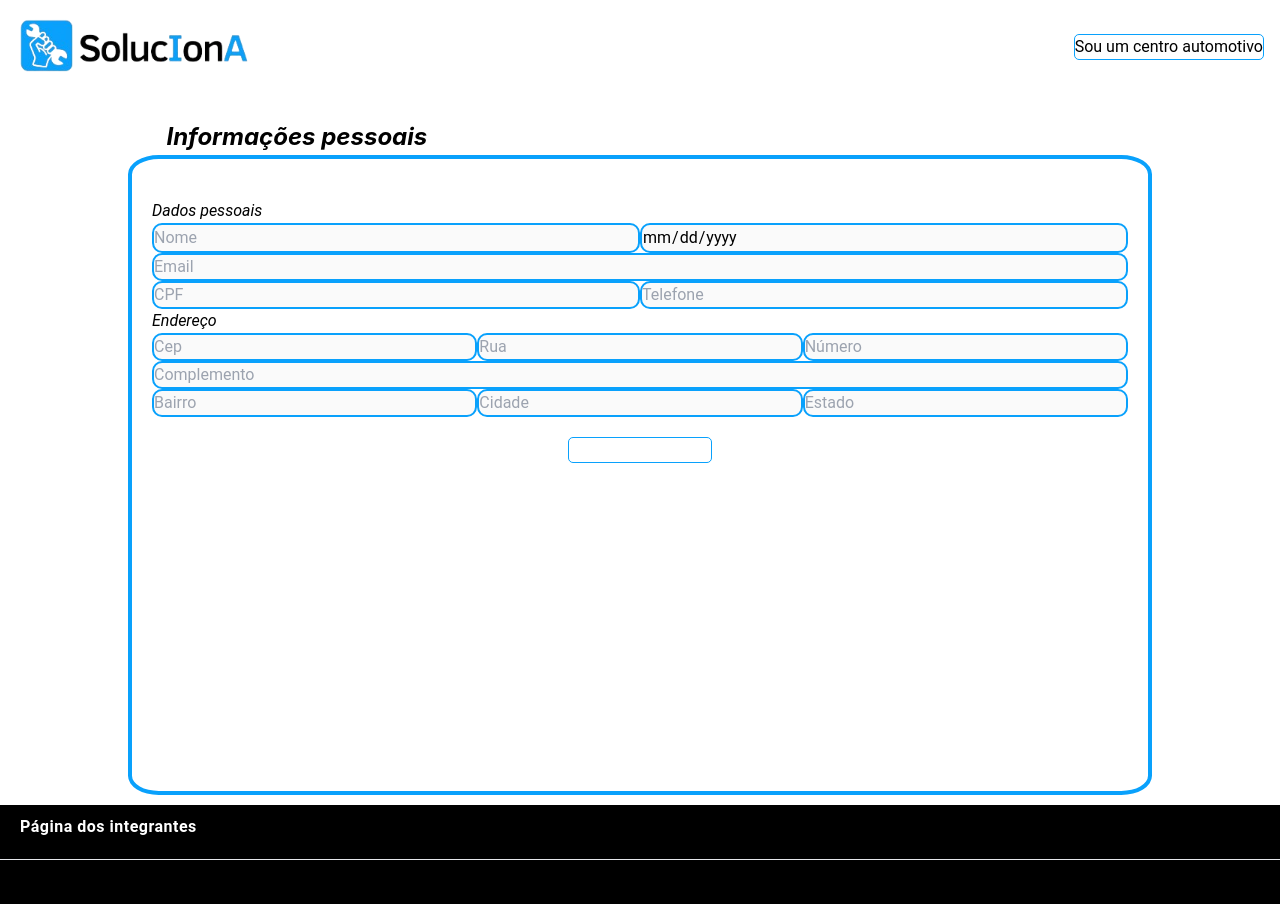
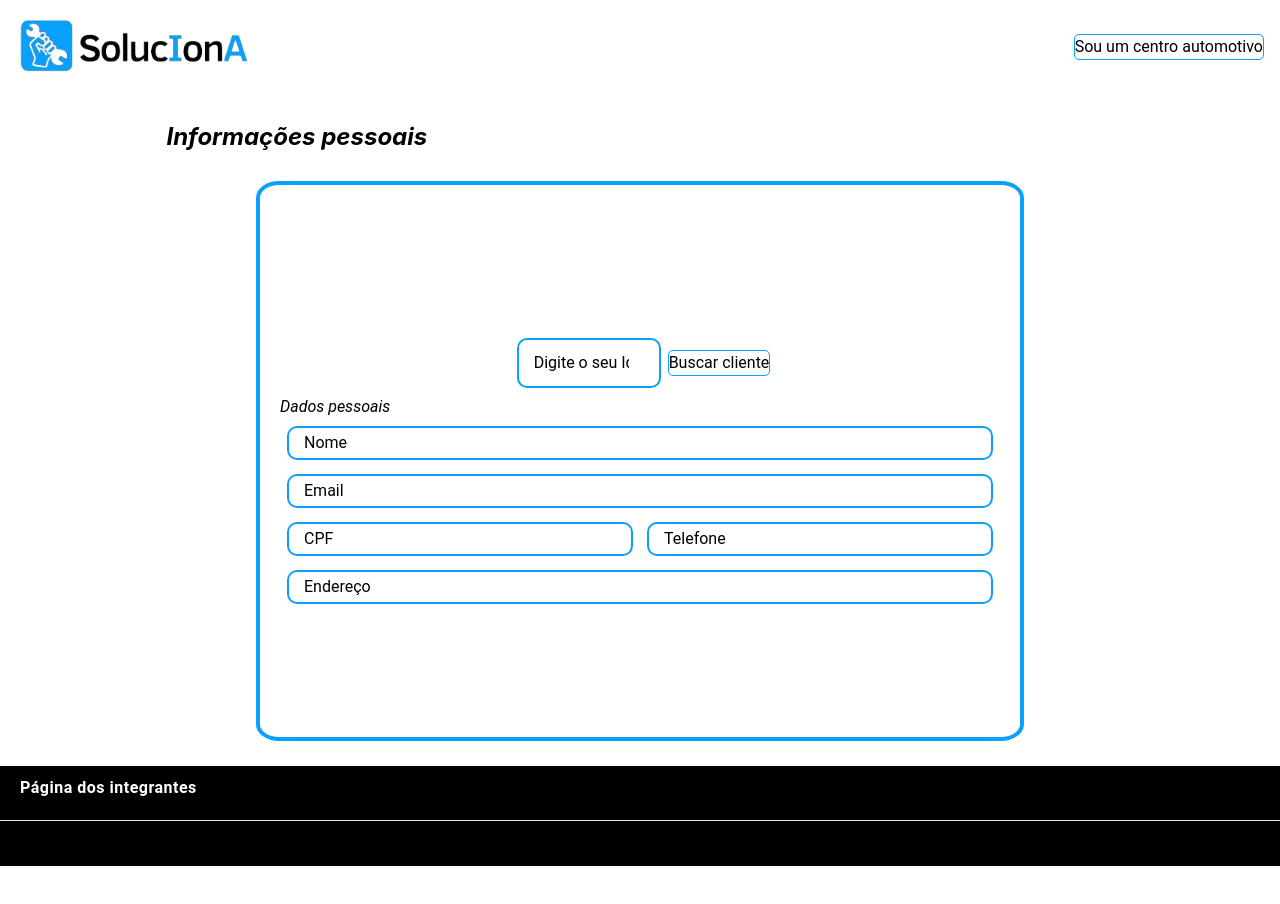
Before and after one commit to CmarxS/Challenge-Front-4, a Next.js app: page /site/infosClientes in a window 1280 px wide. After the commit the page ends 866 px from the top, so only its background shows below. Built offline with nearby package versions, Linux system fonts and the light colour scheme.

Commit message:
Simulando um BD com JSON

```diff
--- /dev/null
+++ b/db.json
@@ -0,0 +1,40 @@
+{
+  "clientes": [
+    {
+      "id": "1",
+      "nome": "João Silva",
+      "email": "joao.silva@example.com",
+      "cpf": "123.456.789-00",
+      "telefone": "(11) 91234-5678",
+      "endereco": "Rua Exemplo, 123, São Paulo, SP",
+      "senha": "Senha123"
+    },
+    {
+      "id": "2",
+      "nome": "Caio Marques",
+      "email": "caiomarques.cmxs@gmail.com",
+      "cpf": "535.497.828-96",
+      "telefone": "(11) 94374-0709",
+      "endereco": "Av. Doutor Eduardo Cotching, 694",
+      "senha": "Caio123456"
+    },
+    {
+      "id": "3",
+      "nome": "Maria Oliveira",
+      "email": "maria.oliveira@example.com",
+      "cpf": "987.654.321-00",
+      "telefone": "(11) 98765-4321",
+      "endereco": "Rua Nova, 456, Rio de Janeiro, RJ",
+      "senha": "Maria123456"
+    },
+    {
+      "id": "265a",
+      "nome": "Caio Marques",
+      "email": "caiomarques.cmxs@gmail.com",
+      "cpf": "53549782896",
+      "telefone": "11943740709",
+      "endereco": "Av. Doutor Eduardo Cotching, 694",
+      "senha": "cacwccawwA12"
+    }
+  ]
+}
--- a/src/app/site/cadastro/page.tsx
+++ b/src/app/site/cadastro/page.tsx
@@ -1,73 +1,76 @@
-'use client'
+"use client"
+
+import { useState } from "react";
+import Formulario from "@/components/formulario/formulario";
 import Input from "@/components/input/input";
-import Formulario from "../../../components/formulario/formulario";
-import './cadastro.scss';
-import { Usuario } from "@/app/types/types";
-import { useState } from "react";
+import { Cliente } from "@/app/types/types";
 import { useRouter } from "next/navigation";
 
 const Cadastro = () => {
 
     const navigation = useRouter();
 
-    const [usuario, setUsuario] = useState<Usuario>({
-        nome: "",
-        email: "",
-        CPF: "",
-        data: "",
-        telefone: "",
-        CEP: "",
-        senha: ""
+    const [cliente, setCliente] = useState<Cliente>({
+        nome: '',
+        email: '',
+        cpf: '',
+        telefone: '',
+        endereco: '',
+        senha: ''
     });
 
-    const handleChange = (evento: React.ChangeEvent<HTMLInputElement>) => {
-        const { name, value } = evento.target;
-        setUsuario({
-            ...usuario,
-            [name]: value
-        });
+    const handleChange = (e: React.ChangeEvent<HTMLInputElement>) => {
+        const { name, value } = e.target;
+        setCliente((prevCliente) => ({
+            ...prevCliente,
+            [name]: value,
+        }));
     };
 
-    const handleSubmit = async (evento: React.FormEvent<HTMLFormElement>) => {
-        evento.preventDefault();
+    const handleSubmit = async (e: React.FormEvent) => {
+        e.preventDefault();
         try {
-            const response = await fetch('api que virá de java', {
+            const response = await fetch('http://localhost:3001/clientes', {
                 method: 'POST',
                 headers: {
-                    'Content-Type': 'application/json'
+                    'Content-Type': 'application/json',
                 },
-                body: JSON.stringify(usuario)
+                body: JSON.stringify(cliente),
             });
 
             if (response.ok) {
                 alert('Usuário cadastrado com sucesso!');
-                setUsuario({
+                setCliente({
                     nome: "",
                     email: "",
-                    CPF: "",
-                    data: "",
+                    cpf: "",
                     telefone: "",
-                    CEP: "",
+                    endereco: "",
                     senha: ""
                 });
                 navigation.push('/site/inicial');
             }
 
+            if (!response.ok) {
+                throw new Error('Erro ao cadastrar cliente');
+            }
+
+            const data = await response.json();
+            console.log('Cliente cadastrado com sucesso:', data);
         } catch (error) {
             console.error("Erro: " + error);
         }
-    }
+    };
 
     return (
         <div>
             <Formulario h2="Cadastrar conta" h4="Preencha os campos abaixo para criar sua conta." h5="Já possui uma conta Porto Seguro?" link="Acesse agora mesmo :)" botao="Cadastrar-se!" enderecoLink="/site/login" onSubmit={handleSubmit}>
-                <Input type="text" name="nome" placeholder="Digite seu nome" value={usuario.nome} onChange={handleChange} />
-                <Input type="email" name="email" placeholder="Digite seu e-mail" value={usuario.email} onChange={handleChange} pattern="[a-z0-9._%+-]+@[a-z0-9.-]+\.[a-z]{2,}$"/>
-                <Input type="text" name="CPF" placeholder="Digite seu CPF" value={usuario.CPF} onChange={handleChange} pattern="\d{3}\.\d{3}\.\d{3}-\d{2}|\d{11}"/>
-                <Input type="date" name="data" placeholder="Digite sua data de nascimento" value={usuario.data} onChange={handleChange} />
-                <Input type="text" name="telefone" placeholder="Digite seu telefone" value={usuario.telefone} onChange={handleChange} pattern="\(\d{2}\) \d{5}-\d{4}" />
-                <Input type="text" name="CEP" placeholder="Digite seu CEP" value={usuario.CEP} onChange={handleChange} pattern="\d{5}-\d{3}|\d{8}" />
-                <Input type="password" name="senha" placeholder="Digite sua senha" value={usuario.senha} onChange={handleChange} pattern="(?=.*\d)(?=.*[a-z])(?=.*[A-Z]).{8,}" />
+                <Input type="text" name="nome" placeholder="Digite seu nome" value={cliente.nome} onChange={handleChange} />
+                <Input type="email" name="email" placeholder="Digite seu e-mail" value={cliente.email} onChange={handleChange} pattern="[a-z0-9._%+-]+@[a-z0-9.-]+\.[a-z]{2,}$"/>
+                <Input type="text" name="cpf" placeholder="Digite seu CPF" value={cliente.cpf} onChange={handleChange} pattern="\d{3}\.\d{3}\.\d{3}-\d{2}|\d{11}"/>
+                <Input type="text" name="telefone" placeholder="Digite seu telefone" value={cliente.telefone} onChange={handleChange} pattern="\(?\d{2}\)?\s?\d{4,5}-?\d{4}" />
+                <Input type="text" name="endereco" placeholder="Digite seu endereço" value={cliente.endereco} onChange={handleChange} />
+                <Input type="password" name="senha" placeholder="Digite sua senha" value={cliente.senha} onChange={handleChange} pattern="(?=.*\d)(?=.*[a-z])(?=.*[A-Z]).{8,}" />
 
                 <h4>A senha deve conter:</h4>
                 <ul className="requisitos">
@@ -80,4 +83,5 @@ const Cadastro = () => {
         </div>
     )
 }
+
 export default Cadastro;
--- a/src/app/site/cadastroCentroAutomotivo/page.tsx
+++ b/src/app/site/cadastroCentroAutomotivo/page.tsx
@@ -12,9 +12,9 @@ const CadastroCA = () => {
     const [centroAutomotivo, setCentroAutomotivo] = useState<CentroAutomotivo>({
         nome: "",
         email: "",
-        CNPJ: "",
+        cnpj: "",
         telefone: "",
-        CEP: ""
+        endereco: ""
     }
     );
 
@@ -42,9 +42,9 @@ const CadastroCA = () => {
                 setCentroAutomotivo({
                     nome: "",
                     email: "",
-                    CNPJ: "",
+                    cnpj: "",
                     telefone: "",
-                    CEP: ""
+                    endereco: ""
                 });
                 navigation.push('/site/inicial');
             }
@@ -59,9 +59,9 @@ const CadastroCA = () => {
             <Formulario h2="Cadastrar centro automotivo" h4="Preencha os campos abaixo para criar conta." h5="Já possui uma conta Porto Seguro?" link="Acesse agora mesmo :)" botao="Cadastrar-se!" enderecoLink="/site/login" onSubmit={handleSubmit}>
                 <Input type="text" name="nome" placeholder="Digite o nome da sua oficina" value={centroAutomotivo.nome} onChange={handleChange}/>
                 <Input type="email" name="email" placeholder="Digite o email da sua oficina" value={centroAutomotivo.email} onChange={handleChange} pattern="[a-z0-9._%+-]+@[a-z0-9.-]+\.[a-z]{2,}$"/>
-                <Input type="text" name="CNPJ" placeholder="Digite o CNPJ" pattern="\d{2}\.\d{3}\.\d{3}\/\d{4}-\d{2}|\d{14}" value={centroAutomotivo.CNPJ} onChange={handleChange}/>
+                <Input type="text" name="cnpj" placeholder="Digite o CNPJ" pattern="\d{2}\.\d{3}\.\d{3}\/\d{4}-\d{2}|\d{14}" value={centroAutomotivo.cnpj} onChange={handleChange}/>
                 <Input type="text" name="telefone" placeholder="Digite seu telefone" pattern="\(\d{2}\) \d{5}-\d{4}" value={centroAutomotivo.telefone} onChange={handleChange}/>
-                <Input type="text" name="CEP" placeholder="Digite seu CEP" pattern="\d{5}-\d{3}|\d{8}" value={centroAutomotivo.CEP} onChange={handleChange}/>
+                <Input type="text" name="endereco" placeholder="Digite seu endereço" pattern="\d{5}-\d{3}|\d{8}" value={centroAutomotivo.endereco} onChange={handleChange}/>
             </Formulario>
         </div>
     );
--- a/src/app/site/infosClientes/infosCliente.scss
+++ b/src/app/site/infosClientes/infosCliente.scss
@@ -2,10 +2,13 @@
     display: flex;
     flex-direction: column;
     align-items: stretch;
+    justify-content: center;
     margin: auto;
-    width: 80%;
+    margin-top: 2%;
+    margin-bottom: 2%;
+    width: 60%;
     height: auto;
-    min-height: 80vh;
+    min-height: 70vh;
     border: var(--azul-porto) 4px solid;
     border-radius: 3%;
     position: relative;
@@ -15,7 +18,27 @@
         font-style: italic;
     }
 }
-.container-dados-pessoais .container-endereco{
+.error-message{
+    color: red;
+    font-size: 1.2em;
+    font-weight: bold;
+    text-align: center;
+}
+.infos-cliente-input{
+    display: flex;
+    flex-direction: row;
+    width: 100%;
+    align-items: center;
+    justify-content: center;
+    input{
+        width: 20%;
+        height: 50px;
+        border: var(--azul-porto) 2px solid;
+        border-radius: 10px;
+        align-self: center;
+    }
+}
+.container-dados-pessoais {
     display: flex;
     flex-direction: column;
     align-items: center;
@@ -55,7 +78,7 @@
         margin-bottom: 100px;
         border: none;
     }
-    .container-dados-pessoais .container-endereco{
+    .container-dados-pessoais{
         display: flex;
         flex-direction: column;
         align-items: center;
--- a/src/app/site/infosClientes/page.tsx
+++ b/src/app/site/infosClientes/page.tsx
@@ -2,49 +2,138 @@
 
 import { useState } from "react";
 import './infosCliente.scss';
+import Input from "@/components/input/input";
+
+type Cliente = {
+    nome: string;
+    email: string;
+    cpf: string;
+    telefone: string;
+    endereco: string;
+    senha: string;
+};
+
+const defaultClienteData: Cliente = {
+    nome: '',
+    email: '',
+    cpf: '',
+    telefone: '',
+    endereco: '',
+    senha: ''
+};
+
+const fetchClienteData = async (idCliente: number) => {
+    try {
+        const url = `http://localhost:3001/clientes/${idCliente}`;
+        console.log(`Fetching data from URL: ${url}`);
+        const response = await fetch(url);
+        if (!response.ok) {
+            throw new Error(`Erro ao buscar dados do cliente: ${response.statusText}`);
+        }
+        const data = await response.json();
+        console.log('Data fetched:', data);
+        return data;
+    } catch (error) {
+        console.error('Fetch error:', error);
+        return null;
+    }
+};
 
 const InfosClientes = () => {
+    const [clienteData, setClienteData] = useState<Cliente>(defaultClienteData);
+    const [idCliente, setIdCliente] = useState<number | null>(null);
+    const [errorMessage, setErrorMessage] = useState<string | null>(null);
 
-    const [ChangeAble, setChangeAble] = useState<boolean>(true);
+    const handleFetchCliente = async () => {
+        if (idCliente !== null) {
+            console.log(`Fetching client with ID: ${idCliente}`);
+            const data = await fetchClienteData(idCliente);
+            if (data) {
+                setClienteData(data);
+                setErrorMessage(null);
+            } else {
+                setErrorMessage('Usuário não encontrado');
+                setClienteData(defaultClienteData);
+            }
+        }
+    };
 
-    const ButtonText = ChangeAble ? 'Alterar Informações' : 'Salvar Informações';
-
+    const handleInputChange = (e: React.ChangeEvent<HTMLInputElement>) => {
+        const { name, value } = e.target;
+        setClienteData((prevData) => ({
+            ...prevData,
+            [name]: value,
+        }));
+    };
 
     return (
         <>
             <h1>Informações pessoais</h1>
             <main className="container-infos-cliente">
+                <div className="infos-cliente-input">
+                    <Input
+                        type="number"
+                        placeholder="Digite o seu Id"
+                        name="idCliente"
+                        onChange={(e) => setIdCliente(Number(e.target.value))}
+                    />
+                    <button type='button' onClick={handleFetchCliente}>Buscar cliente</button>
+                </div>
+                {errorMessage && <p className="error-message">{errorMessage}</p>}
                 <div className="container-dados">
                     <h3>Dados pessoais</h3>
                     <div className="linha-dados">
-                        <input className='infos' type="text" name="text" placeholder="Nome" disabled={ChangeAble} />
-                        <input className='infos' type="date" name="data" id="data" title="Data de Nascimento" disabled={ChangeAble} />
+                        <input
+                            className='infos'
+                            type="text"
+                            name="nome"
+                            placeholder="Nome"
+                            value={clienteData.nome}
+                            onChange={handleInputChange}
+                            disabled={false}
+                        />
                     </div>
                     <div className="linha-dados">
-                        <input className='infos' type="email" name="email" placeholder="Email" disabled={ChangeAble} />
+                        <input
+                            className='infos'
+                            type="email"
+                            name="email"
+                            placeholder="Email"
+                            value={clienteData.email}
+                            onChange={handleInputChange}
+                            disabled={false}
+                        />
                     </div>
                     <div className="linha-dados">
-                        <input className='infos' type="text" name="CPF" placeholder="CPF" disabled={ChangeAble} />
-                        <input className='infos' type="tel" name="telefone" placeholder="Telefone" disabled={ChangeAble} />
-                    </div>
-                </div>
-                <div className="container-endereco">
-                    <h3>Endereço</h3>
-                    <div className="linha-dados">
-                        <input className='infos' type="text" name="CEP" placeholder="Cep" disabled={ChangeAble} />
-                        <input className='infos' type="text" name="rua" placeholder="Rua" disabled={ChangeAble} />
-                        <input className='infos' type="number" name="numero" placeholder="Número" disabled={ChangeAble} />
+                        <input
+                            className='infos'
+                            type="text"
+                            name="cpf"
+                            placeholder="CPF"
+                            value={clienteData.cpf}
+                            onChange={handleInputChange}
+                            disabled={false}
+                        />
+                        <input
+                            className='infos'
+                            type="tel"
+                            name="telefone"
+                            placeholder="Telefone"
+                            value={clienteData.telefone}
+                            onChange={handleInputChange}
+                            disabled={false}
+                        />
                     </div>
                     <div className="linha-dados">
-                        <input className='infos' type="text" name="complemento" placeholder="Complemento" disabled={ChangeAble} />
-                    </div>
-                    <div className="linha-dados">
-                        <input className='infos' type="text" name="bairro" placeholder="Bairro" disabled={ChangeAble} />
-                        <input className='infos' type="text" name="cidade" placeholder="Cidade" disabled={ChangeAble} />
-                        <input className='infos' type="text" name="estado" placeholder="Estado" disabled={ChangeAble} />
-                    </div>
-                    <div className="container-button">
-                        <button onClick={() => setChangeAble(!ChangeAble)}>{ButtonText}</button>
+                        <input
+                            className='infos'
+                            type="text"
+                            name="endereco"
+                            placeholder="Endereço"
+                            value={clienteData.endereco}
+                            onChange={handleInputChange}
+                            disabled={false}
+                        />
                     </div>
                 </div>
             </main>
--- a/src/components/formulario/formulario.scss
+++ b/src/components/formulario/formulario.scss
@@ -18,7 +18,7 @@ form{
     border-radius: 10px;
     border-right: 10px solid #bfbcbc;
     border-bottom: 10px solid #bfbcbc;
-    width: 350px;
+    width: 50%;
     height: auto;
     padding: 50px;
     font-family: Arial, Helvetica, sans-serif;
```
Also changed, not shown: src/app/site/cadastroVeiculo/page.tsx (+5 -2 lines), src/app/site/infosCarro/page.tsx (+25 -19 lines), src/app/types/types.ts (+7 -6 lines).
